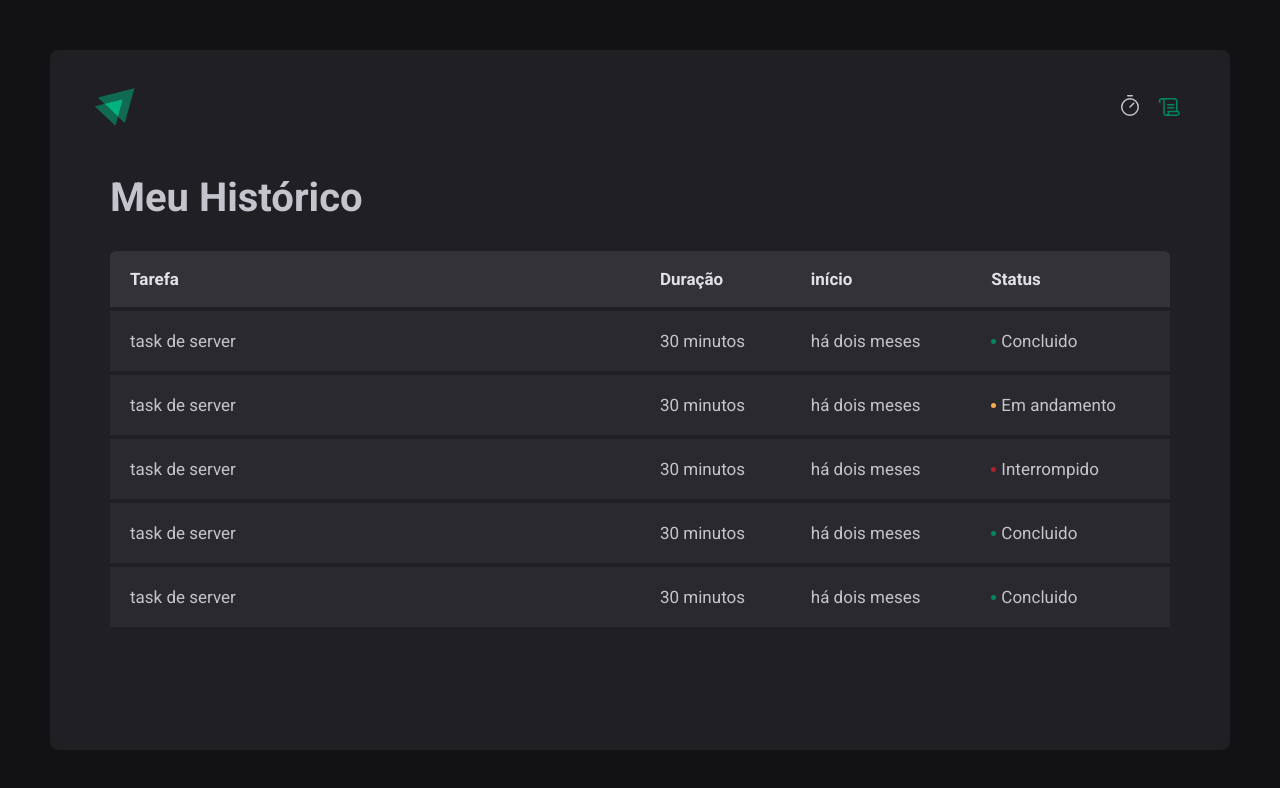
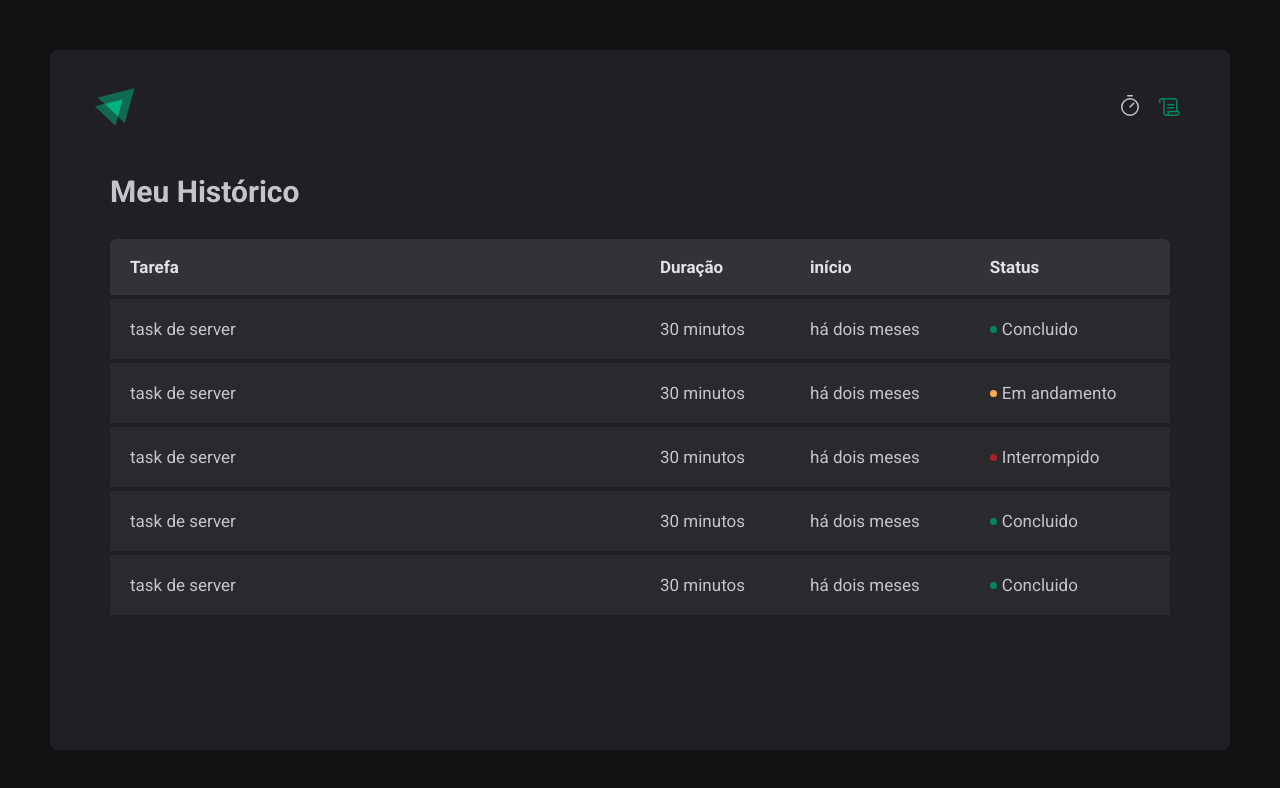
Before and after one commit to LuscaCid/ignite-timer-tsx, a React (Vite) app: page /history in a window 1280 px wide. Shown: the top 788 px of the page. Built offline with nearby package versions, Linux system fonts and the light colour scheme.

Commit message:
commiting finishing static style of history table

```diff
--- a/src/pages/History/styles.ts
+++ b/src/pages/History/styles.ts
@@ -6,6 +6,9 @@ export const HistoryContainer = styled.div`
   display: flex;
   flex-direction: column;
   gap: 3rem;
+  h1 {
+    font-size: 3rem;
+  }
 `
 
 export const HistoryList = styled.div`
@@ -60,7 +63,7 @@ export const Status = styled.span<StatusProps>`
     content: '';
     border-radius: 999px;
     background: ${({theme, variant}) => theme[variant]};
-    width: 0.5rem;
-    height: 0.5rem;
+    width: 0.7rem;
+    height: 0.7rem;
   }
 `
```
Also changed, not shown: src/pages/Home/index.tsx (+9 -1 lines).
